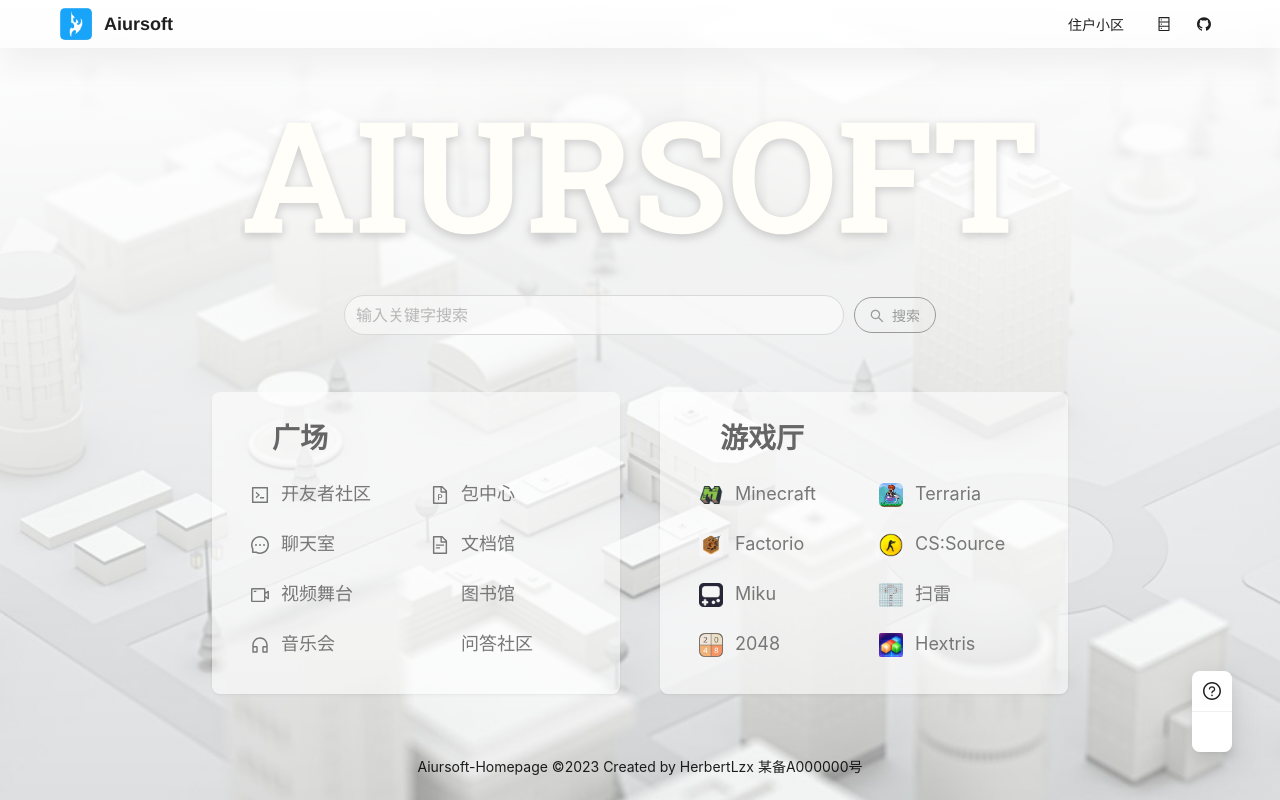
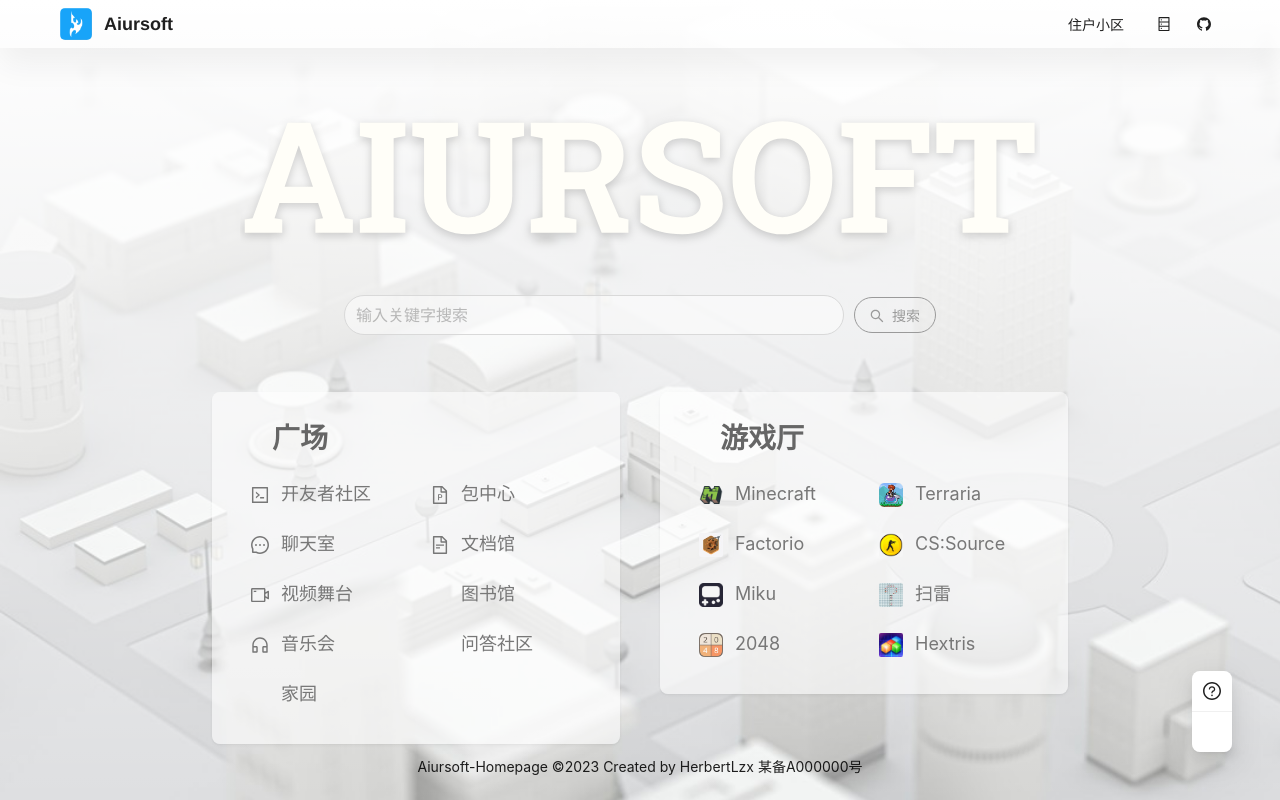
Before and after one commit to HerbertCC24/aiursoft_ts, a React (Create React App) app: page / in a window 1280 px wide. Built offline with nearby package versions, Linux system fonts and the light colour scheme.

Commit message:
Update 'src/components/MainCard/index.tsx'

```diff
--- a/src/components/MainCard/index.tsx
+++ b/src/components/MainCard/index.tsx
@@ -61,6 +61,11 @@
         value: "https://qa.aiursoft.cn",
         icon: <IconFont {...iconCss} type="icon-guangchang" />,
       },
+      {
+        label: "家园",
+        value: "https://nextcloud.aiursoft.cn",
+        icon: <IconFont {...iconCss} type="icon-guangchang" />,
+      }
     ],
   },
   {
```
